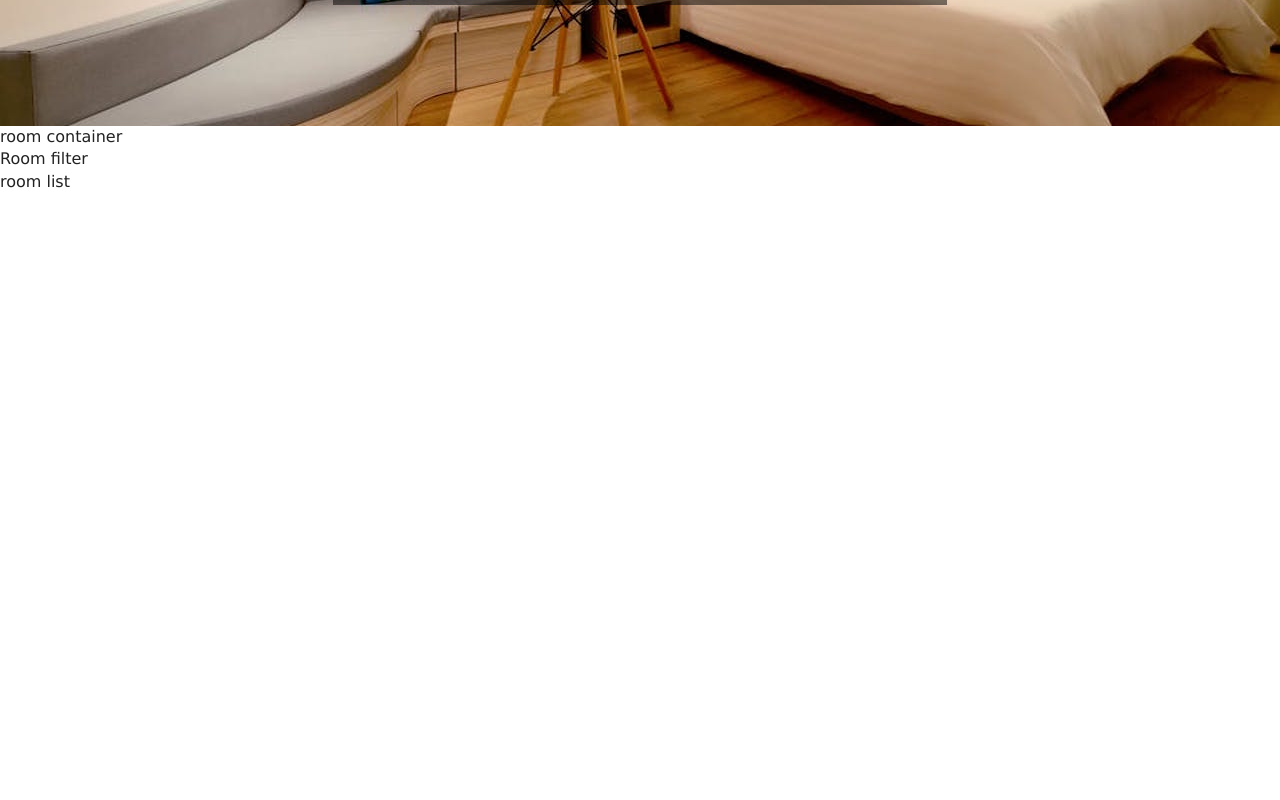
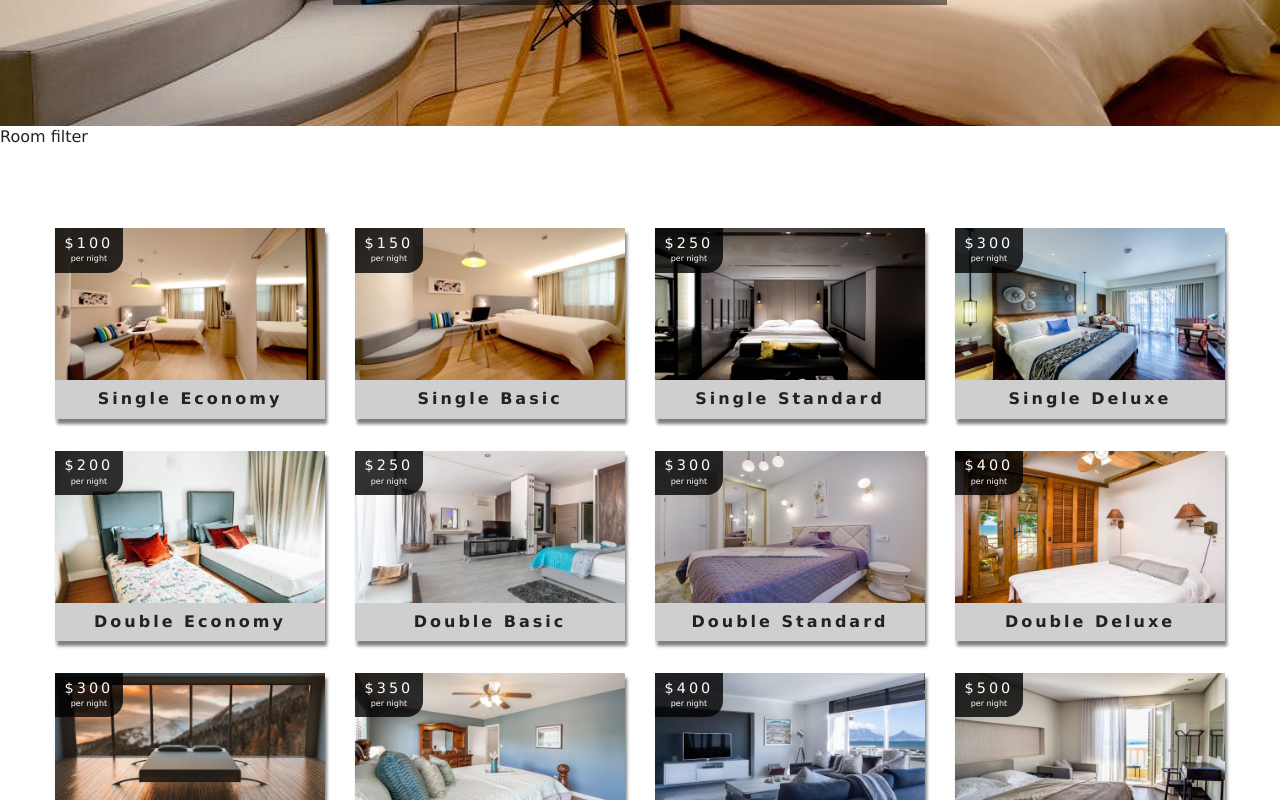
Before and after one commit to matthiashaefeli/udemy-resort, a React (Create React App) app: page /rooms in a window 1280 px wide. Shown: the part 420-1220 px from the top of the page. Before the commit the page ends 800 px from the top, so only its background shows below. Built offline with nearby package versions, Linux system fonts and the light colour scheme.

Commit message:
room list component

```diff
--- a/src/components/RoomContainer.js
+++ b/src/components/RoomContainer.js
@@ -11,11 +11,10 @@
   }
 
   return (
-    <div>
-      room container
+    <>
       <RoomFilter rooms={rooms} />
       <RoomList rooms={sortedRooms} />
-    </div>
+    </>
   )
 }
 
--- a/src/components/RoomList.js
+++ b/src/components/RoomList.js
@@ -1,9 +1,21 @@
 import React from 'react'
+import Room from './Room'
 
-export default function RoomList() {
+export default function RoomList({ rooms }) {
+  if (rooms.length === 0) {
+    return (
+      <div className='empty-search'>
+        <h3>unfortunately no rooms matched your search parameters</h3>
+      </div>
+    )
+  }
   return (
-    <div>
-      room list
-    </div>
+    <section className='roomslist'>
+      <div className="roomslist-center">
+        {rooms.map(item => {
+          return <Room key={item.id} room={item} />
+        })}
+      </div>
+    </section>
   )
 }
```
